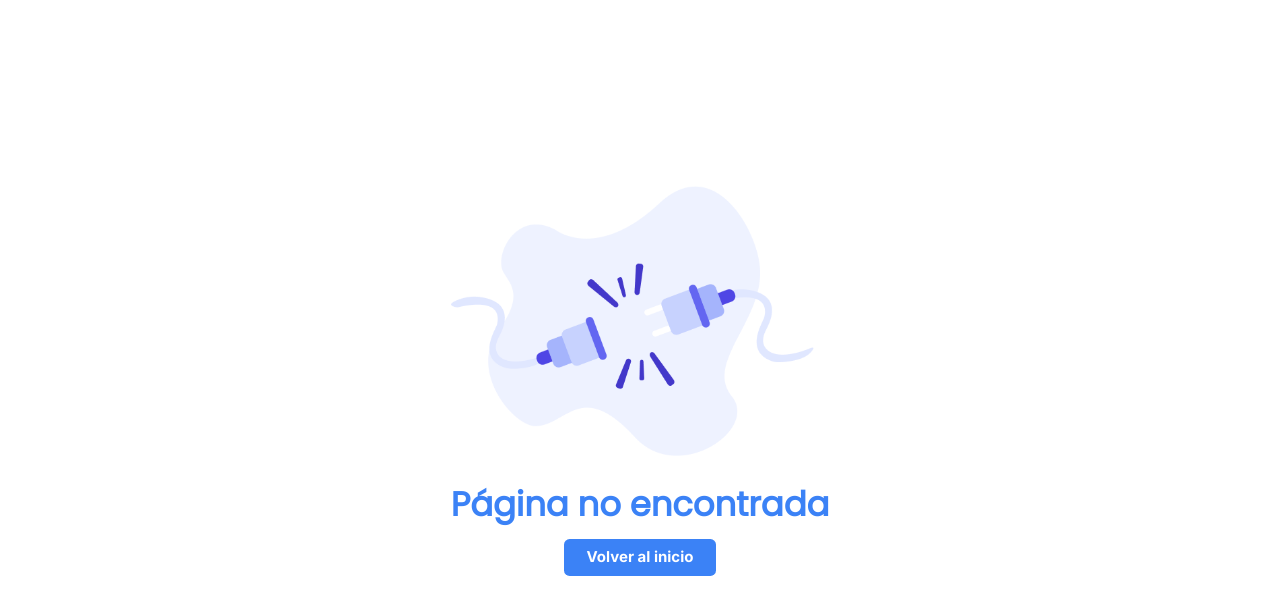
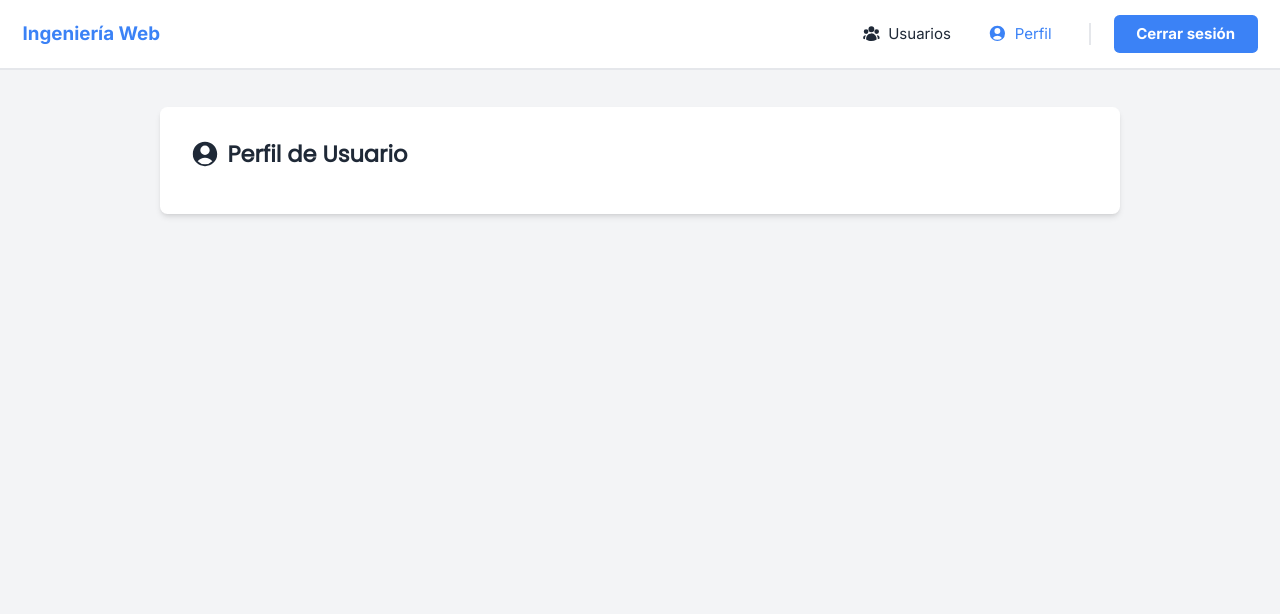
Before and after one commit to jorgeandrespadilla/wise-support, a React (Create React App) app in the folder client/: page /profile in a window 1280 px wide. Shown: the top 614 px of the page. Built offline with nearby package versions, Linux system fonts and the light colour scheme; no server answers; sample sign-in values are in the browser's storage.

Commit message:
feat(client): add profile view and improve main navigation

```diff
--- a/client/src/components/MainLayout.tsx
+++ b/client/src/components/MainLayout.tsx
@@ -1,9 +1,11 @@
+import { UserCircleIcon, UserGroupIcon } from "@heroicons/react/24/solid";
 import { Outlet } from "react-router-dom";
 import { LinkConfig } from "types/ui";
 import Navigation from "./Navigation";
 
 const links: LinkConfig[] = [
-  { to: "/users", label: "Usuarios" },
+  { to: "/users", label: "Usuarios", icon: <UserGroupIcon className="h-5 w-5 mr-2" /> },
+  { to: "/profile", label: "Perfil", icon: <UserCircleIcon className="h-5 w-5 mr-2" /> },
 ];
 
 function MainLayout() {
--- a/client/src/components/Navigation/NavItem.tsx
+++ b/client/src/components/Navigation/NavItem.tsx
@@ -3,22 +3,27 @@ import { NavLink } from "react-router-dom";
 type NavItemProps = {
   to: string;
   label: string;
+  icon?: React.ReactNode;
   index: number;
 };
 
 function NavItem({
   to,
   label,
+  icon,
   index
 }: NavItemProps) {
   return (
-    <li className="mr-4">
-      <NavLink key={index} className={
-        (isActive: boolean) => {
-          return `text-blue-500 hover:text-blue-700 hover:bg-blue-100 rounded transition-all duration-300 px-4 py-2 ${isActive ? "underline" : ""}`;
+    <li>
+      <NavLink className={
+        ({ isActive }: { isActive: boolean }) => {
+          return `block hover:bg-blue-100 px-4 py-2 rounded transition-all duration-300 ${isActive ? "text-blue-500" : "text-gray-800"}`;
         }
-      } to={to}>
-        {label}
+      } key={index} to={to}>
+        <div className="flex flex-row items-center">
+          {icon}
+          {label}
+        </div>
       </NavLink>
     </li>
   );
--- a/client/src/components/Navigation/index.tsx
+++ b/client/src/components/Navigation/index.tsx
@@ -1,5 +1,6 @@
 import Button from "components/Button";
 import { useAuth } from "hooks/useAuth";
+import { NavLink } from "react-router-dom";
 import { LinkConfig } from "types/ui";
 import NavItem from "./NavItem";
 
@@ -20,15 +21,18 @@ function Navigation({
 
   return (
     <header className="flex flex-row justify-between items-center border-b-2 border-gray-200 px-6 py-4">
-      <h1 className="font-bold text-xl text-blue-500">{title}</h1>
-      <nav className="flex flex-row justify-between items-center space-x-4">
-        <ul className="flex flex-row">
+      <NavLink to="/">
+        <h1 className="font-bold text-xl text-blue-500">{title}</h1>
+      </NavLink>
+      <nav className="flex flex-row justify-between items-center space-x-6">
+        <ul className="flex flex-row space-x-2">
           {
             links.map((link, index) => (
-              <NavItem key={index} to={link.to} label={link.label} index={index} />
+              <NavItem key={index} to={link.to} icon={link.icon} label={link.label} index={index} />
             ))
           }
         </ul>
+        <div className="border-r-2 border-gray-200 h-6" />
         <Button onClick={logout}>Cerrar sesión</Button>
       </nav>
     </header>
--- /dev/null
+++ b/client/src/pages/Profile/index.tsx
@@ -0,0 +1,46 @@
+import { UserCircleIcon } from "@heroicons/react/24/solid";
+import Button from "components/Button";
+import Card from "components/Card";
+import InfoLabel from "components/InfoLabel";
+import { useEffect, useState } from "react";
+import { useNavigate } from "react-router-dom";
+import { UserData } from "types";
+import api from "utils/api";
+import { formatDate, parseISODate } from "utils/dateHelpers";
+
+function Profile() {
+    const [user, setUser] = useState<UserData>();
+    const navigate = useNavigate();
+
+    useEffect(() => {
+        api.get<UserData>("/users/me").then((data) => {
+            setUser(data);
+        });
+    }, []);
+
+    return (
+        <Card>
+            <div className="text-2xl font-bold text-gray-800 pb-4">
+                <UserCircleIcon className="inline-block w-8 h-8 mr-2 align-middle" />
+                <h1 className="inline-block align-middle font-poppins pr-4">Perfil de Usuario</h1>
+            </div>
+            {
+                user && (
+                    <>
+                        <div className="flex flex-col pb-8 space-y-4">
+                            <InfoLabel label="Nombre" value={user.fullName} />
+                            <InfoLabel label="Correo" value={user.email} />
+                            <InfoLabel label="Fecha de nacimiento" value={formatDate(parseISODate(user.birthDate))} />
+                        </div>
+                        <div className="flex justify-start items-center space-x-2">
+                            <Button type="secondary" onClick={() => navigate(-1)}>Volver</Button>
+                        </div>
+
+                    </>
+                )
+            }
+        </Card>
+    );
+}
+
+export default Profile;
--- a/client/src/routes/index.tsx
+++ b/client/src/routes/index.tsx
@@ -6,12 +6,14 @@ import EditUser from 'pages/users/EditUser';
 import UsersList from 'pages/users/UsersList';
 import MainLayout from 'components/MainLayout';
 import ProtectedRoute from './ProtectedRoute';
+import Profile from 'pages/Profile';
 
 const Router = () => (
     <Routes>
         <Route path="/login" element={<Login />} />
         <Route path="/" element={<ProtectedRoute><MainLayout /></ProtectedRoute>}>
             <Route index element={<Navigate replace to="/users" />} />
+            <Route path="/profile" element={<Profile />} />
             <Route path="/users" element={<UsersList />} />
             <Route path="/users/new" element={<AddUser />} />
             <Route path="/users/:id" element={<EditUser />} />
--- a/client/src/types/ui.ts
+++ b/client/src/types/ui.ts
@@ -6,6 +6,8 @@ export interface LinkConfig {
     to: string;
     /** The text to show in the link */
     label: string;
+    /** The icon to display next to the link */
+    icon?: ReactNode;
 };
 
 
```
